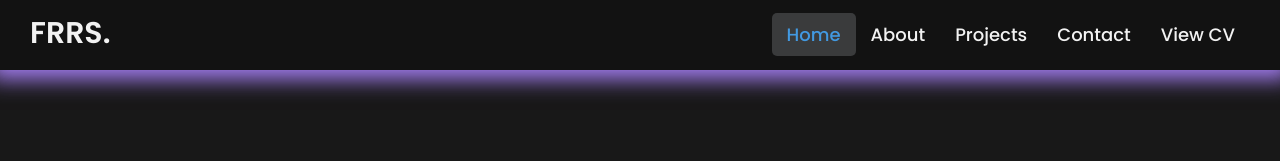
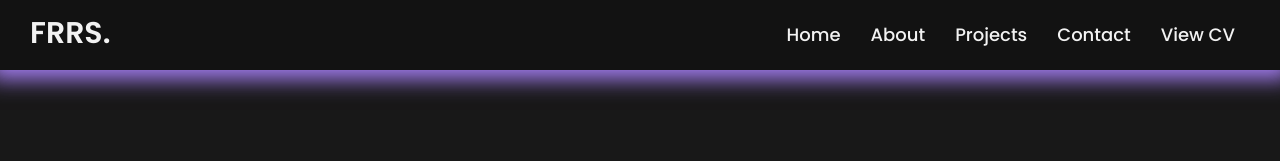
Before and after one commit to AkhdanF/Portofolio, a plain HTML site: page index.html in a window 1280 px wide. Shown: the top 161 px of the page. Drawn offline with Linux system fonts and the light colour scheme.

Commit message:
Update style.css

```diff
--- a/style.css
+++ b/style.css
@@ -594,8 +594,3 @@ nav input {
         flex-direction: column;
     }
 }
-
-.nav-links li a.active {
-    background: #3A3B3C;
-    color: #4299e1;
-}
```
